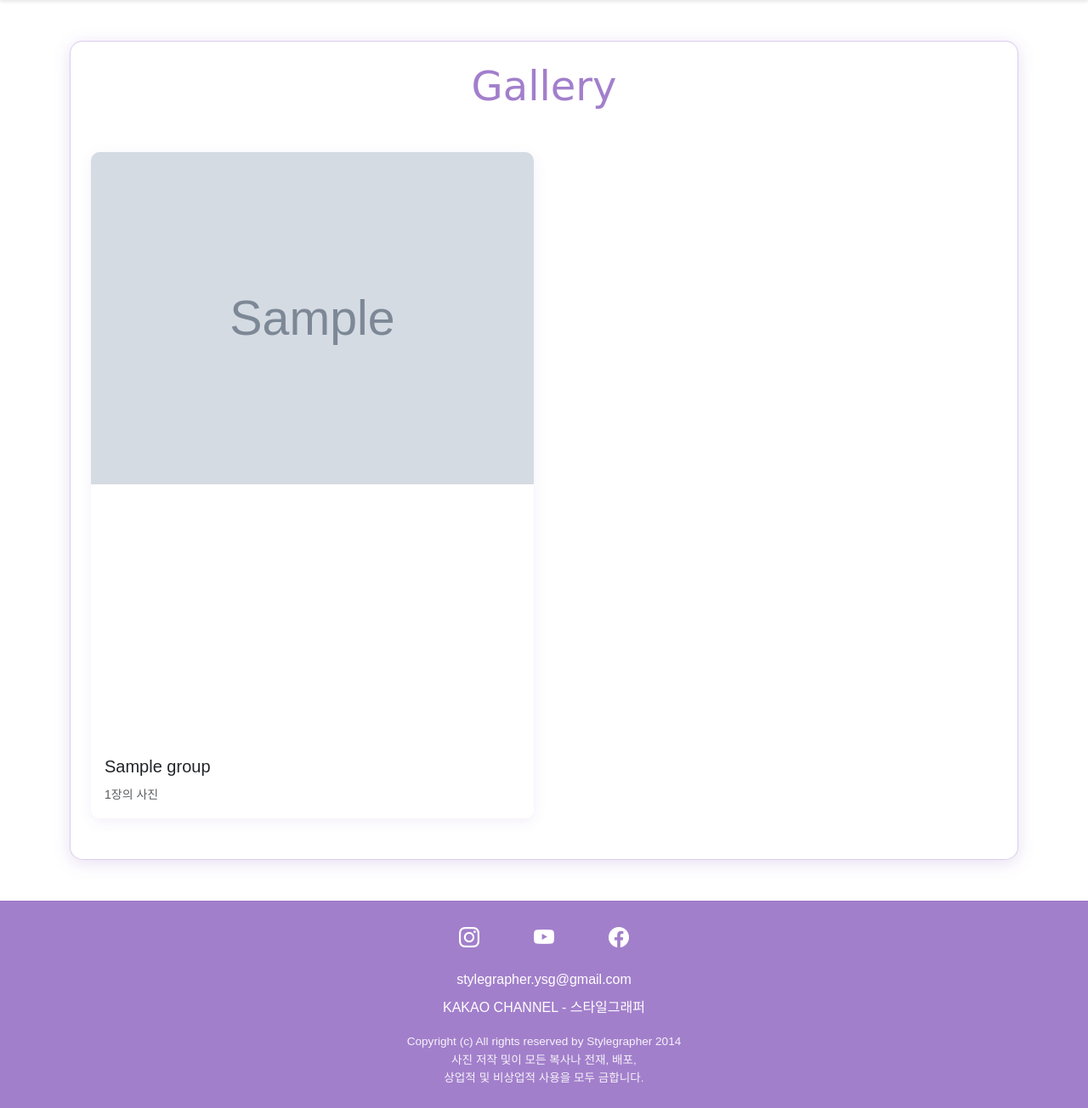
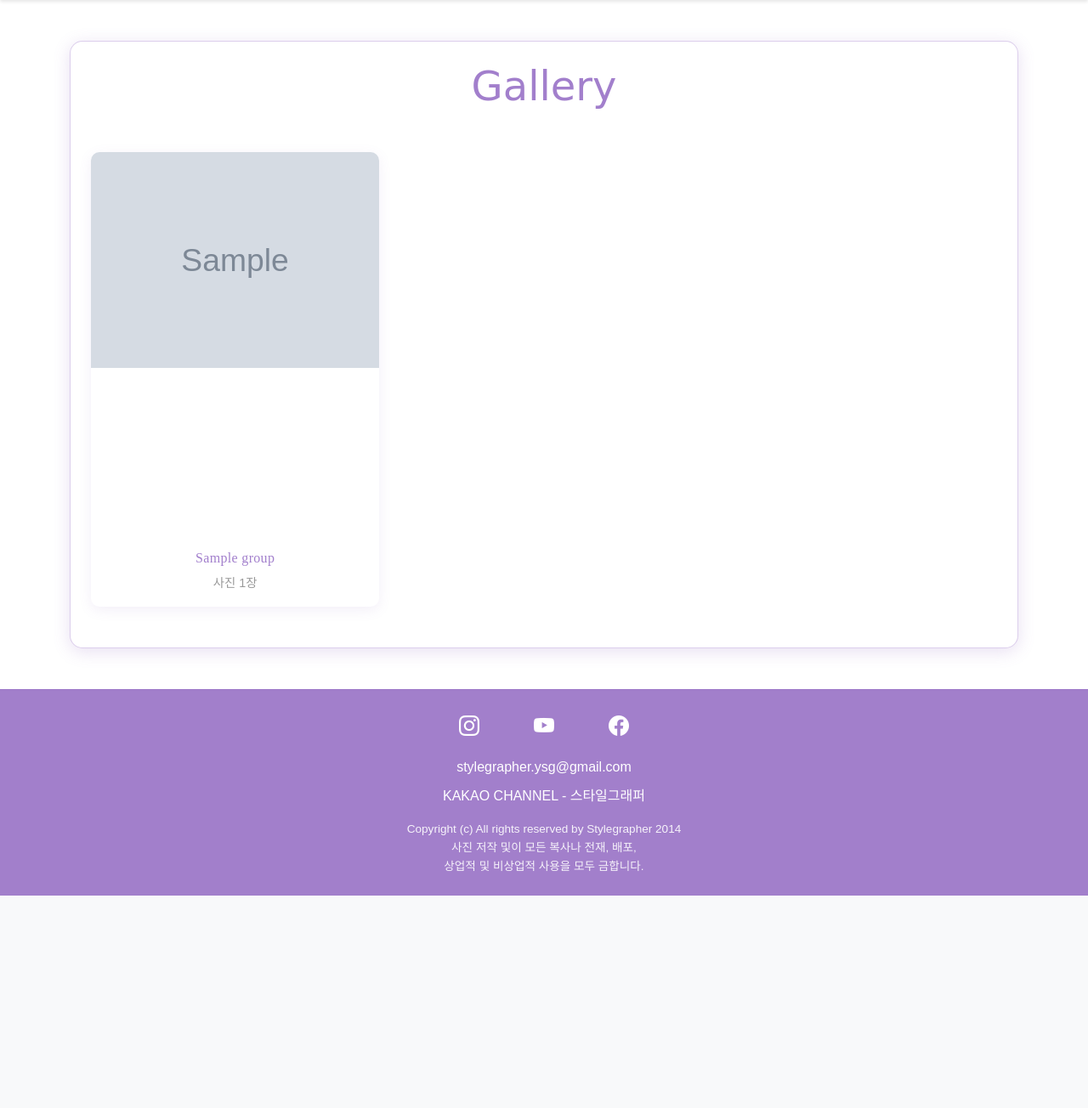
Before and after one commit to huneyk/stylegrapher_homepage, a Flask app: template templates/gallery.html in a window 1280 px wide. Shown: the part 144-1448 px from the top of the page at 85% size. After the commit the page ends 1198 px from the top, so only its background shows below. Run offline with Flask 3, Linux system fonts and the light colour scheme; the template is opened without the code that fills it: most values are stand-ins (such as "Sample title", 1, 10 or a date in 2020); grey boxes marked "Sample" are stand-in pictures; some libraries are stand-ins or nearby versions.

Commit message:
font color unified in light purple

```diff
--- a/templates/_gallery_items.html
+++ b/templates/_gallery_items.html
@@ -1,5 +1,5 @@
 {% for group in gallery_groups %}
-<div class="col-md-6">
+<div class="col-md-4">
     <div class="card gallery-item">
         <div id="carousel{{ group.id }}" class="carousel slide" data-bs-ride="carousel">
             <div class="carousel-indicators">
@@ -34,14 +34,23 @@
             {% endif %}
         </div>
         <div class="card-body">
-            <h5 class="card-title">{{ group.title }}</h5>
-            <p class="card-text text-muted">
-                <small>{{ group.images|length }}장의 사진</small>
+            <h5 class="gallery-preview-title">{{ group.title }}</h5>
+            <p class="gallery-image-count">
+                사진 {{ group.images|length }}장
             </p>
         </div>
     </div>
 </div>
 {% endfor %}
+
+<style>
+.gallery-image-count {
+    text-align: center;
+    color: #999999;
+    font-size: 0.9rem;
+    margin: 0.5rem 0 0 0;
+}
+</style>
 
 {% if request.headers.get('HX-Request') %}
 <script>
--- a/templates/gallery.html
+++ b/templates/gallery.html
@@ -110,6 +110,22 @@
     }
 }
 
+.gallery-preview-title {
+    font-family: 'Noto Serif KR', serif;
+    font-weight: 500;
+    font-size: 1rem;
+    color: rgba(139, 95, 191, 0.8);
+    margin: 0;
+    text-align: center;
+    letter-spacing: 0.02em;
+}
+
+@media (max-width: 768px) {
+    .gallery-preview-title {
+        font-size: 0.9rem;
+    }
+}
+
 .htmx-indicator {
     display: none;
 }
@@ -123,4 +139,7 @@
 
 <!-- HTMX 라이브러리 추가 -->
 <script src="https://unpkg.com/htmx.org@1.9.6"></script>
+
+<!-- Google Fonts 추가 - Noto Serif KR -->
+<link href="https://fonts.googleapis.com/css2?family=Noto+Serif+KR:wght@400;500;600&display=swap" rel="stylesheet">
 {% endblock %}
```
Also changed, not shown: templates/index.html (+8 -4 lines).
